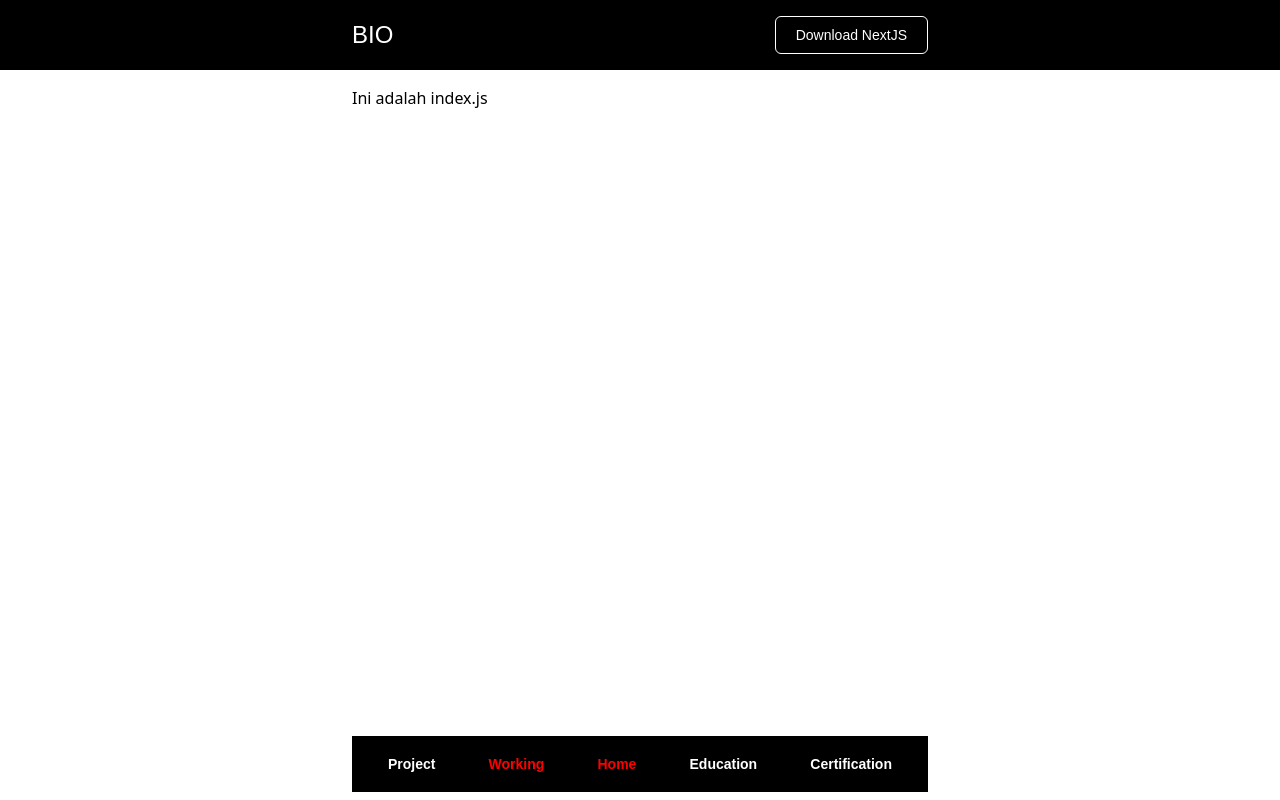
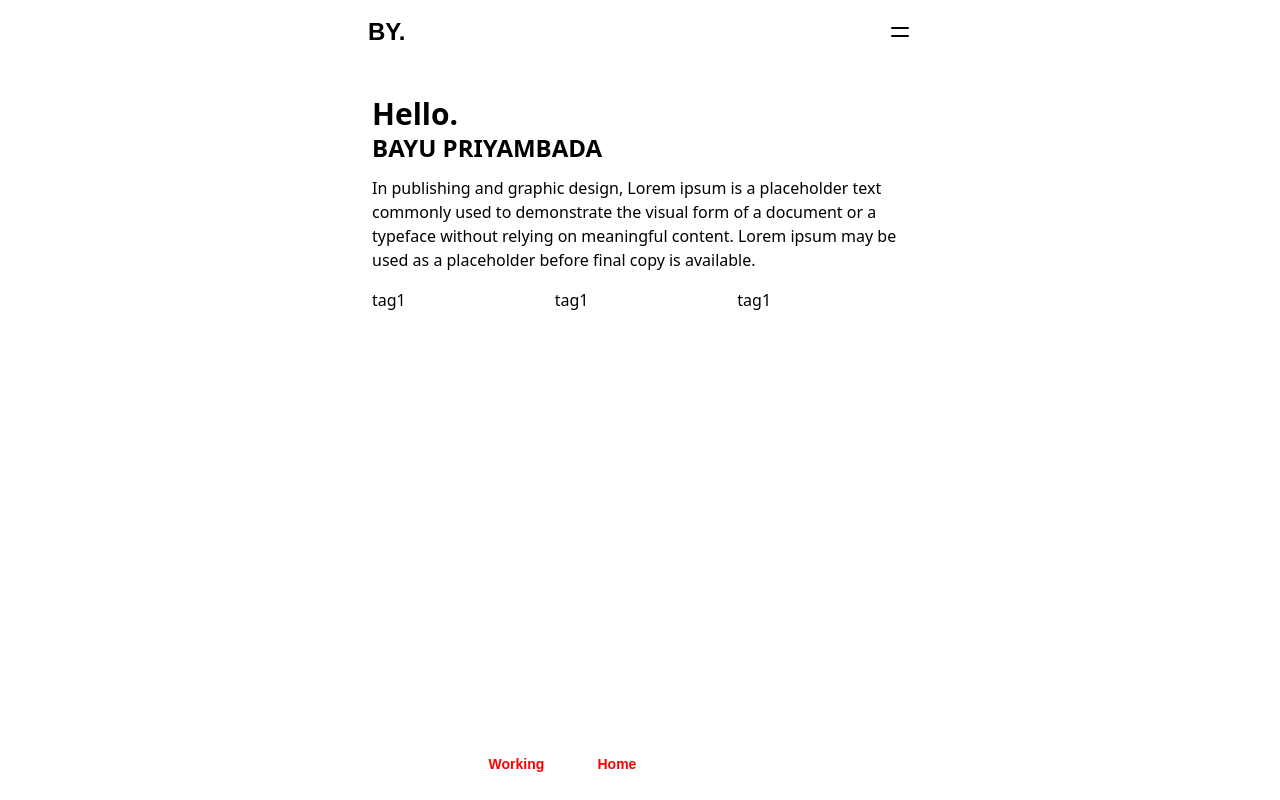
Before and after one commit to bayupriyambada/belajar-next, a Next.js app: page / in a window 1280 px wide. Built offline with nearby package versions, Linux system fonts and the light colour scheme.

Commit message:
bingung desain

```diff
--- /dev/null
+++ b/components/building/tagSkill.js
@@ -0,0 +1,13 @@
+function TagSkill() {
+   return (
+      <>
+         <div className="grid grid-cols-3 gap-3">
+            <div>tag1</div>
+            <div>tag1</div>
+            <div>tag1</div>
+         </div>
+      </>
+   );
+}
+
+export default TagSkill;
--- a/components/container.js
+++ b/components/container.js
@@ -1,20 +1,18 @@
-import Header from "./header"
-import Footer from "./footer"
-import Head from 'next/head'
+import Header from './header';
+import Footer from './footer';
+import Head from 'next/head';
 
-function Container( { children, title } ) {
-  return (
-    <>
-      <Header />
-      <Head>
-        <title>{title}</title>
-      </Head>
-      <div className="flex mx-auto max-w-xl mt-4">
-        {children}
+function Container({ children, title }) {
+   return (
+      <div className="bg-white min-h-screen">
+         <Header />
+         <Head>
+            <title>{title}</title>
+         </Head>
+         <div className="flex mx-auto max-w-xl mt-4 px-5">{children}</div>
+         <Footer />
       </div>
-      <Footer/>
-    </>
-  )
+   );
 }
 
-export default Container
+export default Container;
--- a/components/footer.js
+++ b/components/footer.js
@@ -1,31 +1,47 @@
-import ActiveLink from './router/routes'
+import ActiveLink from './router/routes';
 function Footer() {
-
    return (
       <div className="md:max-w-xl w-full mx-auto z-10  mt-16 font-cabin">
-        <div className="fixed bottom-2 py-4 w-full max-w-xl bg-black p-9">
+         <div className="fixed bottom-2 py-4 w-full max-w-xl bg-white p-9">
             <div className="flex justify-between items-center ">
-
                <div>
-              <ActiveLink href="/project" className="text-sm font-bold text-white">Project</ActiveLink>
+                  <ActiveLink
+                     href="/project"
+                     className="text-sm font-bold text-white"
+                  >
+                     Project
+                  </ActiveLink>
                </div>
                <div>
-              <ActiveLink href="/" className="text-sm font-bold text-white">Working</ActiveLink>
+                  <ActiveLink href="/" className="text-sm font-bold text-white">
+                     Working
+                  </ActiveLink>
                </div>
                <div>
-              <ActiveLink href="/" className="text-sm font-bold text-white">Home</ActiveLink>
+                  <ActiveLink href="/" className="text-sm font-bold text-white">
+                     Home
+                  </ActiveLink>
                </div>
                <div>
-              <ActiveLink href="/education" className="text-sm font-bold text-white">Education</ActiveLink>
+                  <ActiveLink
+                     href="/education"
+                     className="text-sm font-bold text-white"
+                  >
+                     Education
+                  </ActiveLink>
                </div>
                <div>
-              <ActiveLink href="/certification" className="text-sm font-bold text-white">Certification</ActiveLink>
-            </div>
-
+                  <ActiveLink
+                     href="/certification"
+                     className="text-sm font-bold text-white"
+                  >
+                     Certification
+                  </ActiveLink>
                </div>
             </div>
          </div>
-  )
+      </div>
+   );
 }
 
-export default Footer
+export default Footer;
--- a/components/header.js
+++ b/components/header.js
@@ -1,21 +1,35 @@
-import Link from 'next/link'
+import Link from 'next/link';
 
 function Header() {
    return (
       <>
-    <div className='bg-black px-5 py-4 font-cabin'>
-      <div className='flex max-w-xl mx-auto justify-between items-center'>
-        <div className='text-white text-2xl uppercase'>
+         <div className="font-cabin">
+            <div className="flex max-w-xl bg-white p-4 mx-auto justify-between items-center">
+               <div className="text-black text-2xl uppercase">
                   <Link href="/">
-            <a>BIO</a>
+                     <a className="font-bold">BY.</a>
                   </Link>
                </div>
-          <div className='button_download'>Download NextJS</div>
-
+               <div className="button_download">
+                  <svg
+                     xmlns="http://www.w3.org/2000/svg"
+                     class="h-6 w-6"
+                     fill="none"
+                     viewBox="0 0 24 24"
+                     stroke="currentColor"
+                     stroke-width="2"
+                  >
+                     <path
+                        stroke-linecap="round"
+                        stroke-linejoin="round"
+                        d="M4 8h16M4 16h16"
+                     />
+                  </svg>
+               </div>
             </div>
          </div>
       </>
-  )
+   );
 }
 
 export default Header;
--- a/pages/certification/index.js
+++ b/pages/certification/index.js
@@ -1,14 +1,15 @@
-import Container from '../../components/container.js'
+import Container from '../../components/container.js';
 
 function Certification() {
-
-  return (
-    <div>
-      <Container title="Certification - Link">
-        Ini adalah Certification.js
-      </Container>
-    </div>
-  )
+   return (
+      <div>
+         <Container title="Certification - Link">
+            <div className="flex flex-col gap-3">
+               <h3>Hello.</h3>
+            </div>
+         </Container>
+      </div>
+   );
 }
 
-export default Certification
+export default Certification;
--- a/pages/index.js
+++ b/pages/index.js
@@ -1,15 +1,29 @@
-import Container from '../components/container'
+import TagSkill from '../components/building/tagSkill';
+import Container from '../components/container';
 
 function Index() {
-
-  return (
-    <div>
-     <Container title="Link Bio">
-        Ini adalah index.js
-      </Container>
-
-    </div>
-  )
+   return (
+      <div>
+         <Container title="Link Bio">
+            <div className="flex flex-col mt-4">
+               <h3 className="font-semibold text-3xl">Hello.</h3>
+               <h5 className="font-semibold text-2xl uppercase">
+                  Bayu Priyambada
+               </h5>
+               <span className="font-thin text-base mt-3">
+                  In publishing and graphic design, Lorem ipsum is a placeholder
+                  text commonly used to demonstrate the visual form of a
+                  document or a typeface without relying on meaningful content.
+                  Lorem ipsum may be used as a placeholder before final copy is
+                  available.
+               </span>
+               <div className="mt-4">
+                  <TagSkill />
+               </div>
+            </div>
+         </Container>
+      </div>
+   );
 }
 
-export default Index
+export default Index;
--- a/styles/globals.css
+++ b/styles/globals.css
@@ -2,11 +2,16 @@
 @tailwind components;
 @tailwind utilities;
 
-@import url('https://fonts.googleapis.com/css2?family=Cabin&display=swap');
+/* @import url('https://fonts.googleapis.com/css2?family=Cabin&display=swap'); */
+/* @import url('https://fonts.googleapis.com/css2?family=Play:wght@700&display=swap'); */
+@import url('https://fonts.googleapis.com/css2?family=Quicksand&display=swap');
 
-@layer base{
-  .button_download{
-    @apply border border-white text-sm px-5 py-2 text-white rounded-md cursor-pointer
+@layer base {
+   body {
+      @apply bg-gray-200;
+   }
+   .button_download {
+      @apply text-black rounded-sm cursor-pointer
         hover:border-blue-100 hover:bg-white hover:text-black;
-  }
+   }
 }
```
Lines whose indentation alone changed are shown as unchanged.
